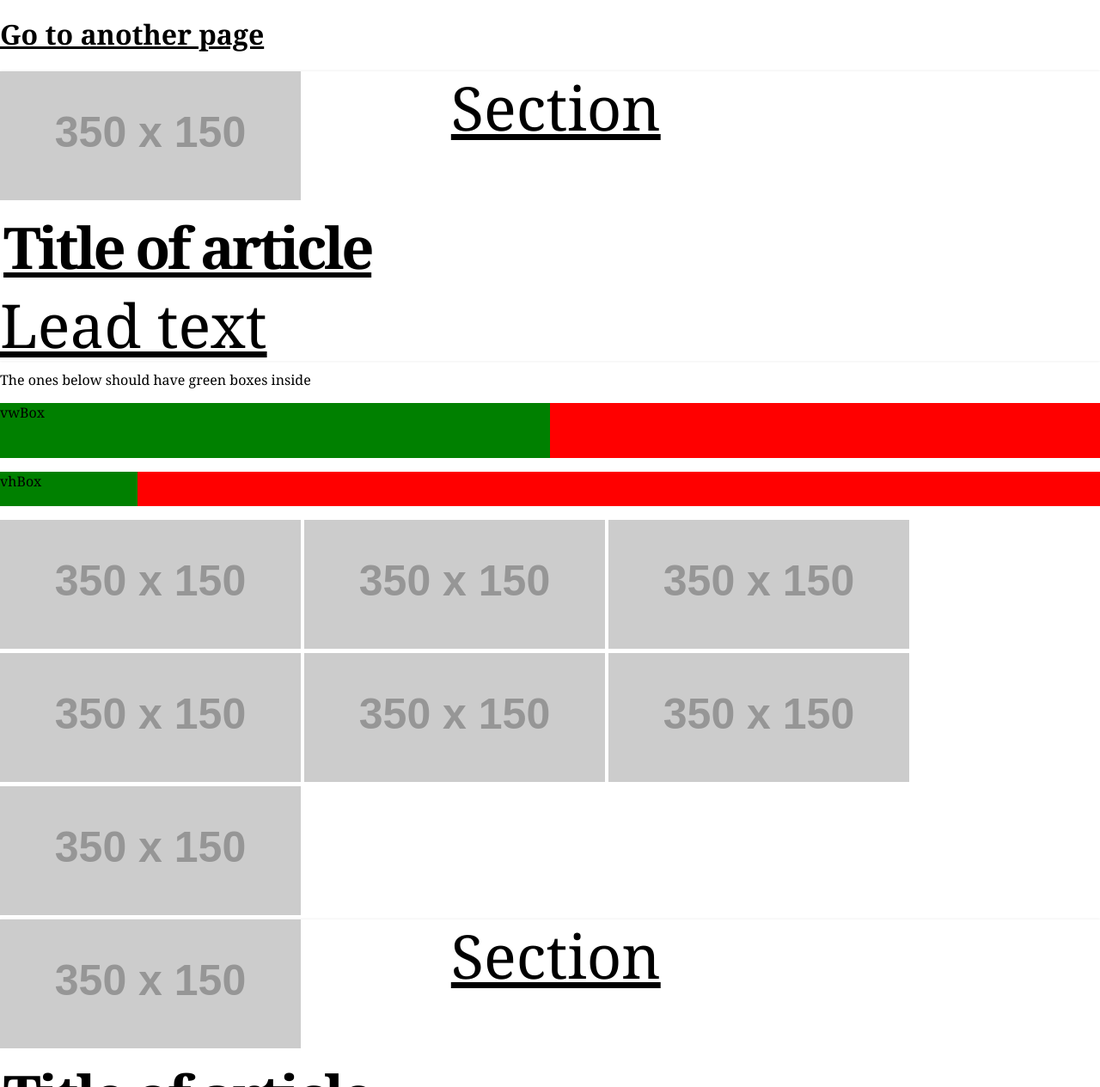
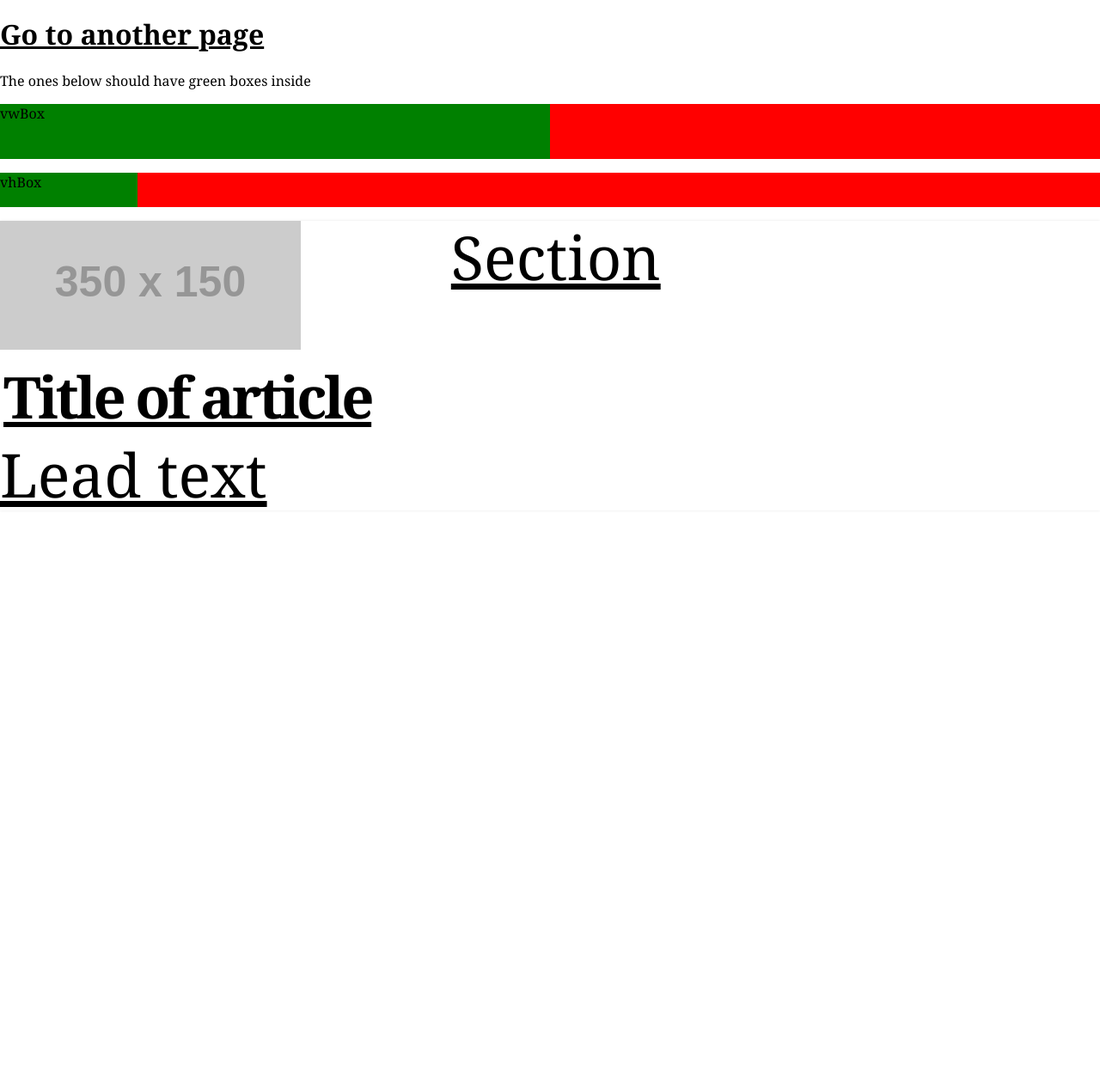
Before and after one commit to krzychukula/krzychukula.github.com, a plain HTML site: page vw_bfcache/index.html in a window 1280 px wide. Shown: the part 1015-2280 px from the top of the page at 86% size. After the commit the page ends 1620 px from the top, so only its background shows below. Drawn offline with Linux system fonts and the light colour scheme; placeholder pictures from the web are drawn by us.

Commit message:
less crap to better see bug

```diff
--- a/vw_bfcache/index.html
+++ b/vw_bfcache/index.html
@@ -128,23 +128,6 @@
 
 
 
-  <article class="hnews hentry item " itemscope="" itemtype="http://schema.org/NewsArticle">
-				<a class="url" href="page_to_go_to.html" rel="bookmark" itemprop="url">
-
-							<div class="hmedia image-wrapper ratio_16-9">
-								<img itemprop="image" class="photo" width="350" height="150" alt="" src="http://placehold.it/350x150">
-							</div>
-
-            <span class="articleSection" itemprop="articleSection">Section</span>
-						<h3 class="runninghead"></h3>
-						<h2 class="entry-title" itemprop="name">Title of article</h2>
-						<span class="frontpageleadtext">Lead text</span>
-				</a>
-
-
-			</article>
-
-
       The ones below should have green boxes inside
       <div class="box">
         <div class="box_vw">vwBox</div>
@@ -153,14 +136,6 @@
       <div class="box">
         <div class="box_vh">vhBox</div>
       </div>
-
-<img itemprop="image" class="photo" width="350" height="150" alt="" src="http://placehold.it/350x150">
-<img itemprop="image" class="photo" width="350" height="150" alt="" src="http://placehold.it/350x150?12">
-<img itemprop="image" class="photo" width="350" height="150" alt="" src="http://placehold.it/350x150?123">
-<img itemprop="image" class="photo" width="350" height="150" alt="" src="http://placehold.it/350x150?1234">
-<img itemprop="image" class="photo" width="350" height="150" alt="" src="http://placehold.it/350x150?12345">
-<img itemprop="image" class="photo" width="350" height="150" alt="" src="http://placehold.it/350x150?123456">
-<img itemprop="image" class="photo" width="350" height="150" alt="" src="http://placehold.it/350x150?1234567">
 
 
 <article class="hnews hentry item " itemscope="" itemtype="http://schema.org/NewsArticle">
```
